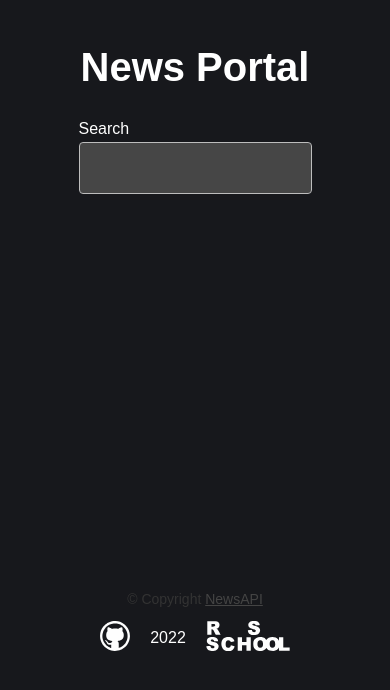
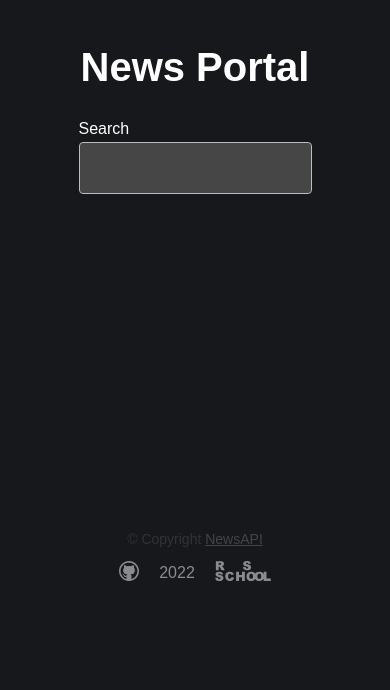
Before and after one commit to ShArPman13/rs-st1, a website built with webpack: page news-api/src/index.html in a window 390 px wide. Built offline with nearby package versions, Linux system fonts and the light colour scheme; no server answers.

Commit message:
fix: styles

```diff
--- a/news-api/src/components/view/sources/sources.css
+++ b/news-api/src/components/view/sources/sources.css
@@ -1,7 +1,7 @@
 .sources {
     display: grid;
     grid-template-columns: 1fr 1fr 1fr;
-    height: 340px;
+    height: 405px;
     width: 90%;
     overflow: auto;
     align-items: center;
@@ -36,6 +36,7 @@
 
 @media (max-width: 930px) {
     .sources {
+        height: 335px;
         grid-template-columns: 1fr 1fr;
     }
 }
@@ -43,6 +44,7 @@
 @media (max-width: 650px) {
     .sources {
         width: 100%;
+        height: 275px;
         grid-template-columns: 1fr;
     }
 }
--- a/news-api/src/global.css
+++ b/news-api/src/global.css
@@ -51,3 +51,21 @@ footer .copyright:before {
     align-items: center;
     gap: 20px;
 }
+
+.rss,
+.git {
+    height: 20px;
+    opacity: 0.5;
+}
+
+.year {
+    opacity: 0.5;
+}
+
+@media (max-width: 400px) {
+    body {
+        display: flex;
+        flex-direction: column;
+        height: 100vh;
+    }
+}
```
